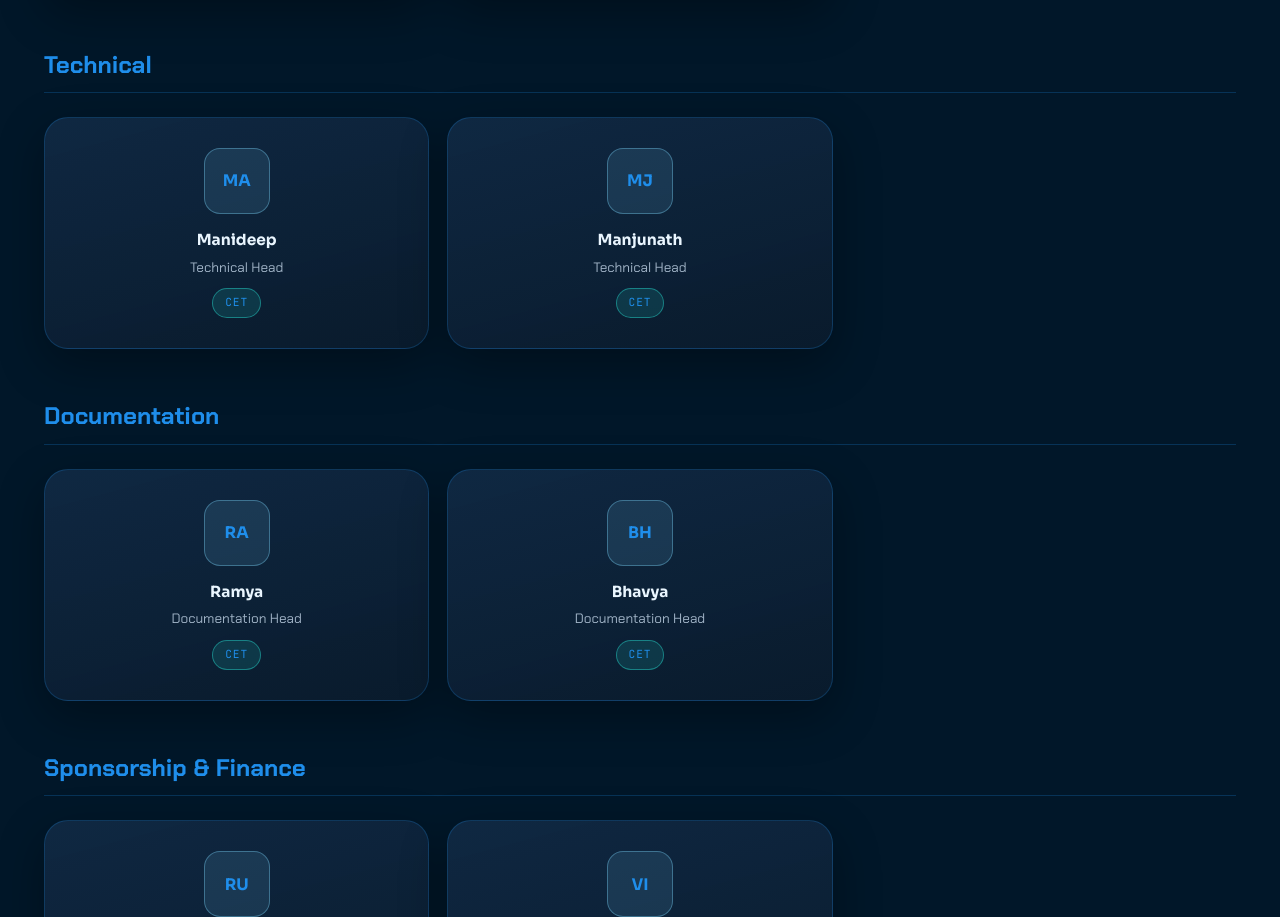
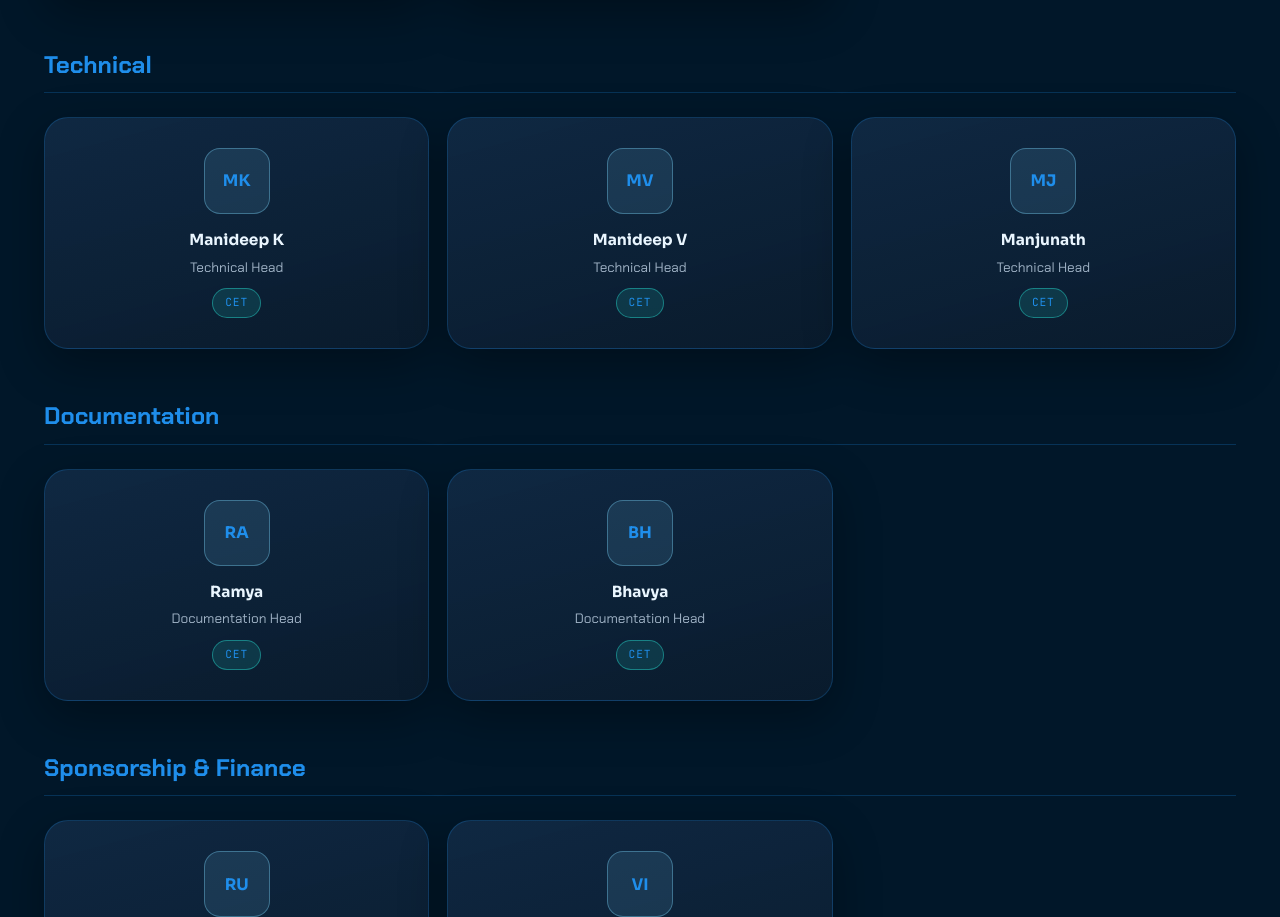
Before and after one commit to Jeevan192/nexiot_frontend, a React (Vite) app: page /about in a window 1280 px wide. Shown: the part 3792-4709 px from the top of the page. Built offline with nearby package versions, Linux system fonts and the light colour scheme; no server answers.

Commit message:
minor changes add

```diff
--- a/src/Pages/About/About.jsx
+++ b/src/Pages/About/About.jsx
@@ -20,7 +20,8 @@ const team = [
   { name: 'Harsha', role: 'Events Head', dept: 'CET', avatar: 'HA' },
   { name: 'Abhinaya', role: 'Design Head', dept: 'CET', avatar: 'AB' },
   { name: 'Natalie Sasha', role: 'Design Head', dept: 'CET', avatar: 'NS' },
-  { name: 'Manideep', role: 'Technical Head', dept: 'CET', avatar: 'MA' },
+  { name: 'Manideep K', role: 'Technical Head', dept: 'CET', avatar: 'MK'},
+  { name: 'Manideep V', role: 'Technical Head', dept: 'CET', avatar: 'MV'},
   { name: 'Manjunath', role: 'Technical Head', dept: 'CET', avatar: 'MJ' },
   { name: 'Ramya', role: 'Documentation Head', dept: 'CET', avatar: 'RA' },
   { name: 'Bhavya', role: 'Documentation Head', dept: 'CET', avatar: 'BH' },
```
